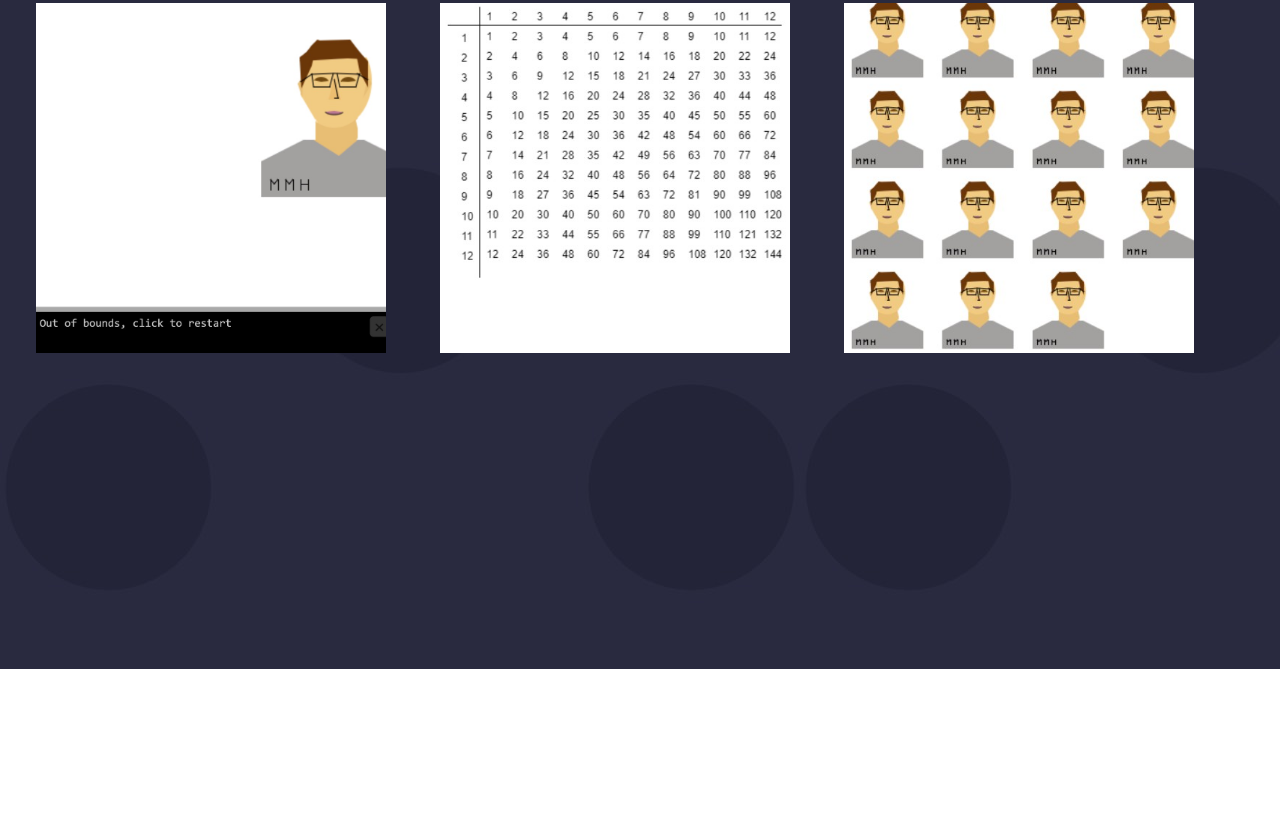
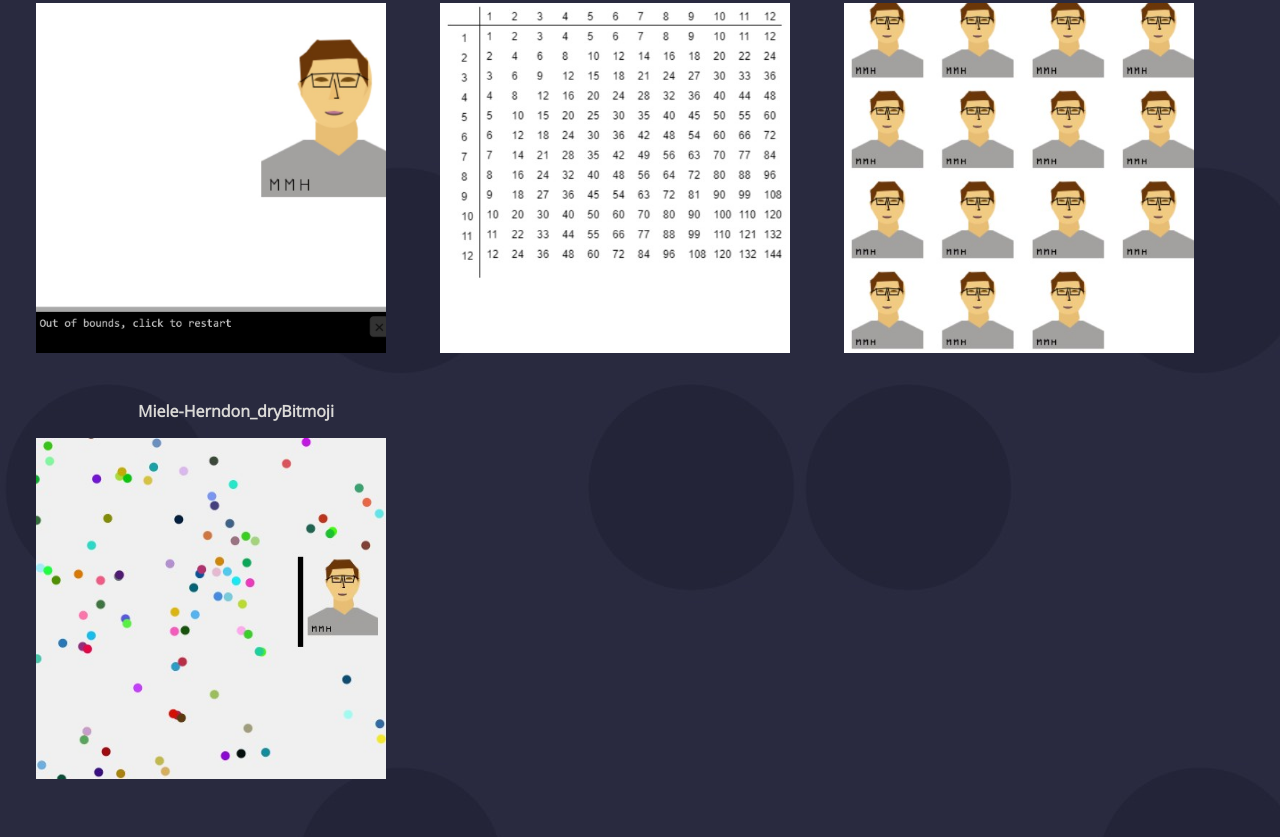
Before and after one commit to mike-fmh/mikemh-uri.github.io, a plain HTML site: page javascripts.html in a window 1280 px wide. Shown: the part 1421-2258 px from the top of the page. Before the commit the page ends 2090 px from the top, so only its background shows below. Drawn offline with nearby package versions, Linux system fonts and the light colour scheme.

Commit message:
Update javascripts.html

```diff
--- a/javascripts.html
+++ b/javascripts.html
@@ -44,6 +44,11 @@
          <a href="https://www.khanacademy.org/computer-programming/miele-herndon_bitmoji_line/5867847468400640" target="_blank" class="khan"><p>Miele-Herndon_bitmoji_line</p><img style="width:350px" src="bitline.jpg"></img></a>
         </th>
     </tr>
+    <tr>
+        <th>
+         <a href="https://www.khanacademy.org/computer-programming/miele-herndon_drybitmoji/4830668224413696" target="_blank" class="khan"><p>Miele-Herndon_dryBitmoji</p><img style="width:350px" src="rain.jpg"></img></a>
+        </th>
+    </tr>
 
 
 </table>
```
